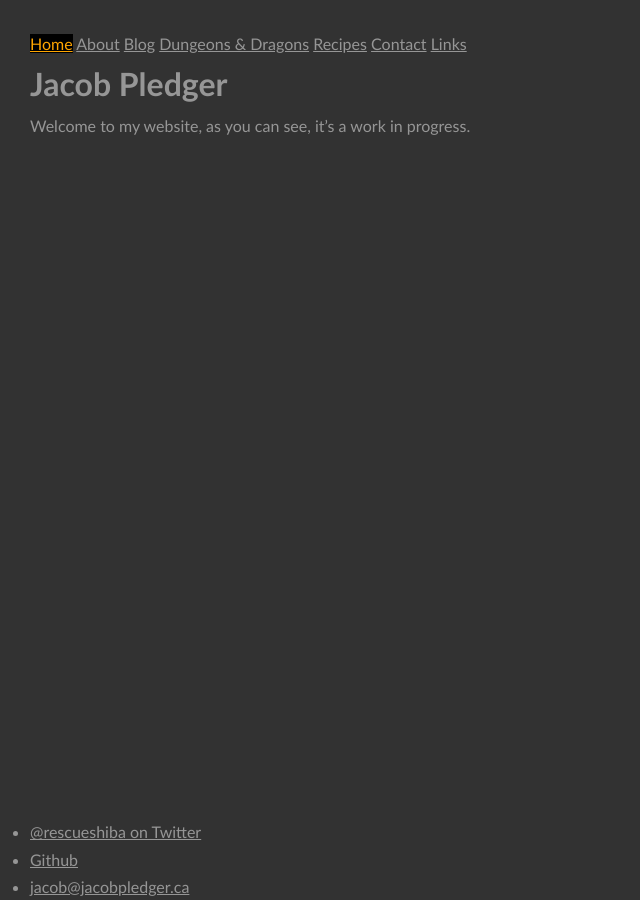
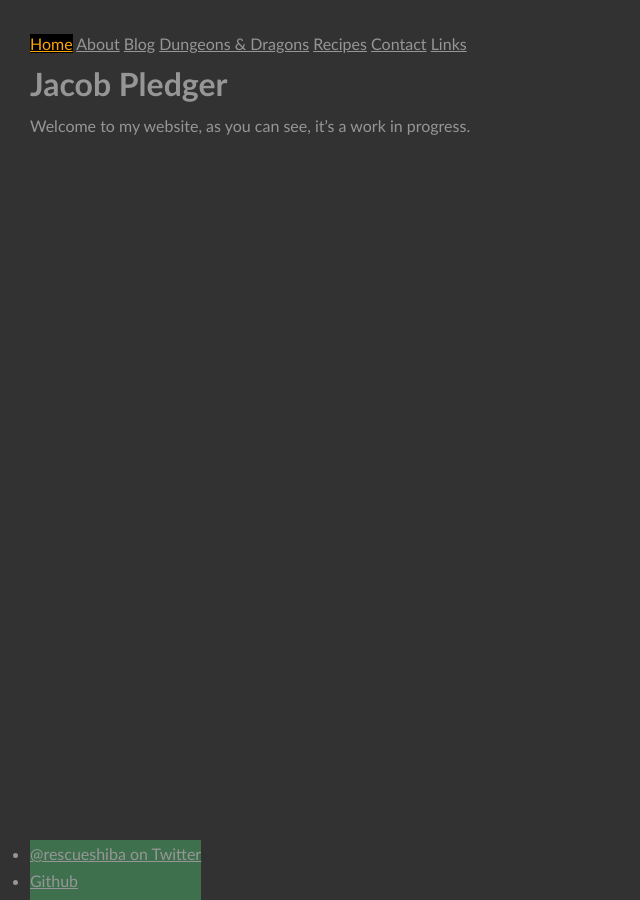
Before and after one commit to jacobpledger/website, a Jekyll site: the page built from index.md, in a window 1280 px wide. Shown: the whole page, without its empty margins (0-640 px from the left). Built offline with Jekyll 4.4.1, drawn with Linux system fonts in a browser that asks for light colours.

Commit message:
add padding, background color

```diff
--- a/_sass/main.scss
+++ b/_sass/main.scss
@@ -6,9 +6,13 @@
 html {
   position: relative;
   min-height: 100%;
+  padding: 0 0 80px;
 }
 
 footer {
+  background-color: #3F704D;
   position: fixed;
   bottom: 0;
+  height: 60px;
+  margin-top: 20px;
 }
```
